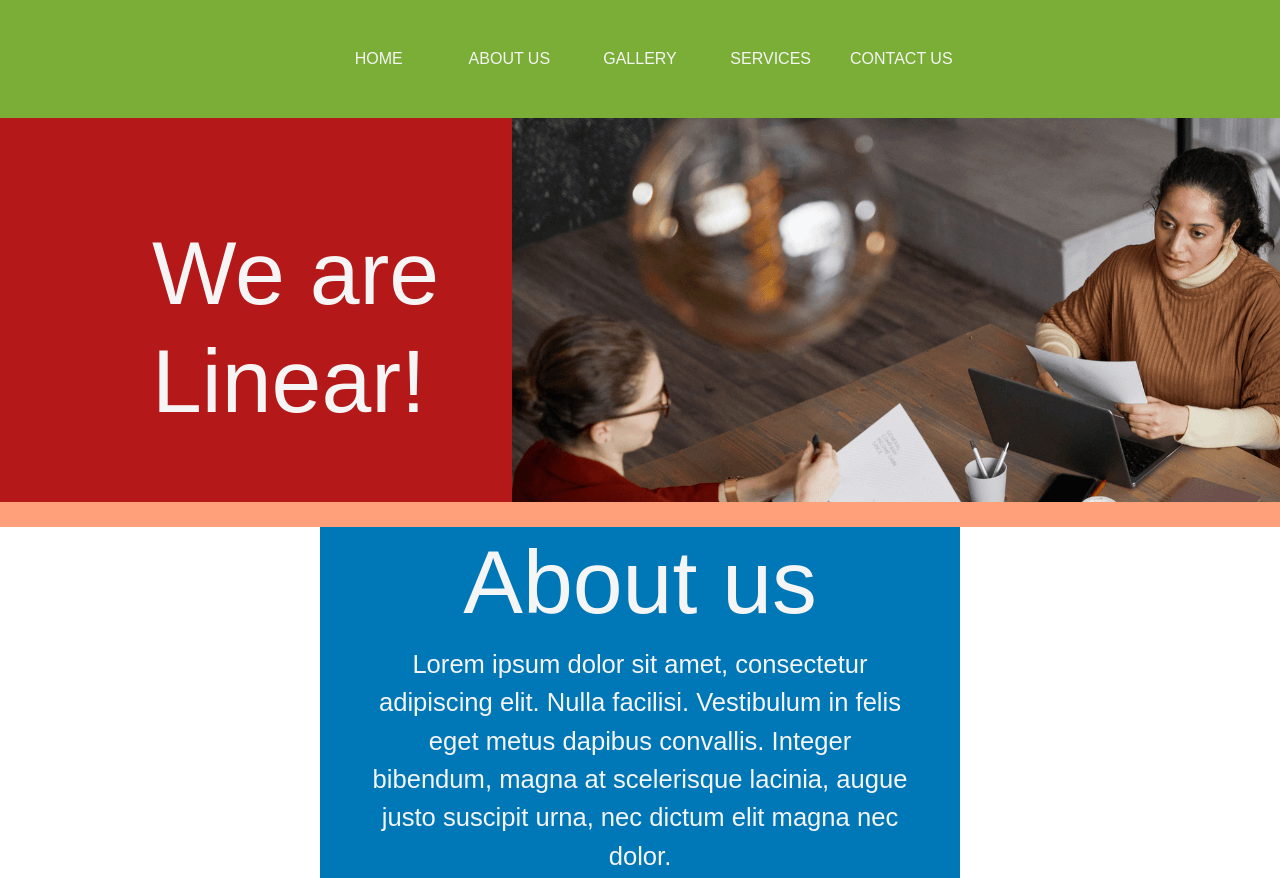
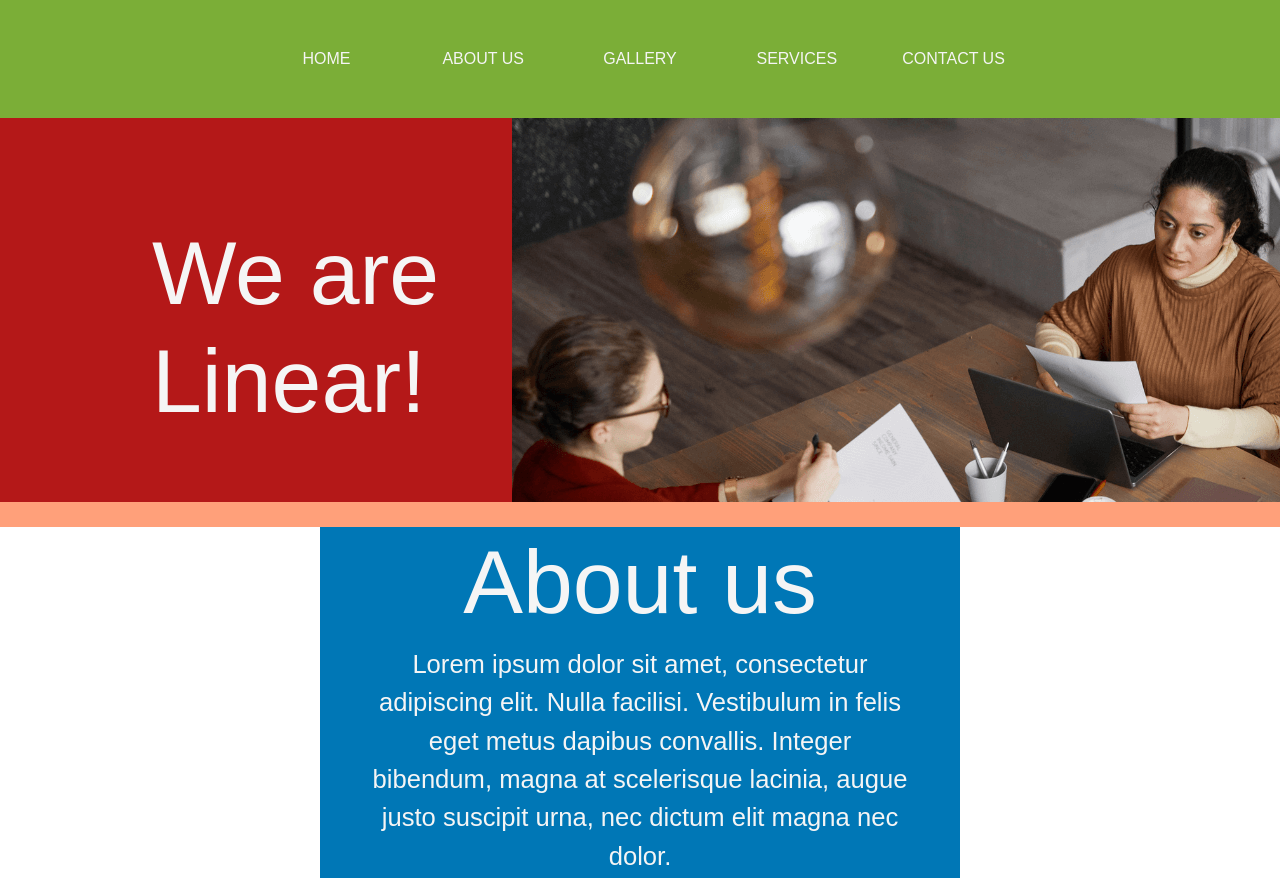
Before and after one commit to Desmond823/travel-website, a plain HTML site: page pages/about.html in a window 1280 px wide. Shown: the top 878 px of the page. Drawn offline with nearby package versions, Linux system fonts and the light colour scheme.

Commit message:
andito bryce

```diff
--- a/pages/about.html
+++ b/pages/about.html
@@ -38,13 +38,13 @@
         }
     </style>
 
-    <div class="col-12 headbody">
+    <div class="col headbody">
         <nav class="row headbutt">
-            <a class="col-xl-2" href="index.html" style="text-decoration: none; color: whitesmoke;">HOME</a>
-            <a class="col-xl-2" href="about.html" style="text-decoration: none; color: whitesmoke;">ABOUT US</a>
-            <a class="col-xl-2" href="gallery.html" style="text-decoration: none; color: whitesmoke;">GALLERY</a>
-            <a class="col-xl-2" href="#" style="text-decoration: none; color: whitesmoke;">SERVICES</a>
-            <a class="col-xl-2" href="contact.html" style="text-decoration: none; color: whitesmoke;">CONTACT US</a>
+            <a class="col" href="index.html" style="text-decoration: none; color: whitesmoke;">HOME</a>
+            <a class="col href="about.html" style="text-decoration: none; color: whitesmoke;">ABOUT US</a>
+            <a class="col href="gallery.html" style="text-decoration: none; color: whitesmoke;">GALLERY</a>
+            <a class="col" href="#" style="text-decoration: none; color: whitesmoke;">SERVICES</a>
+            <a class="col" href="contact.html" style="text-decoration: none; color: whitesmoke;">CONTACT US</a>
         </nav>
     </div>
 
```
